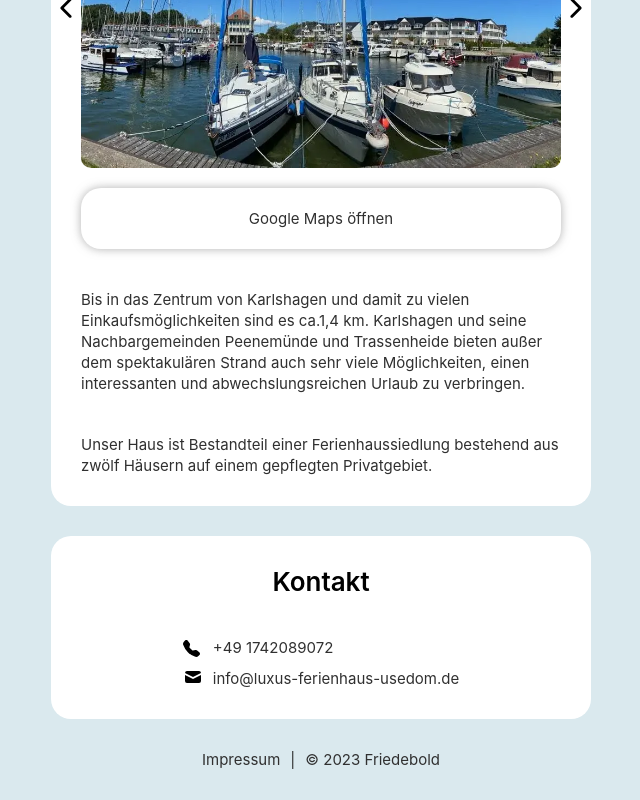
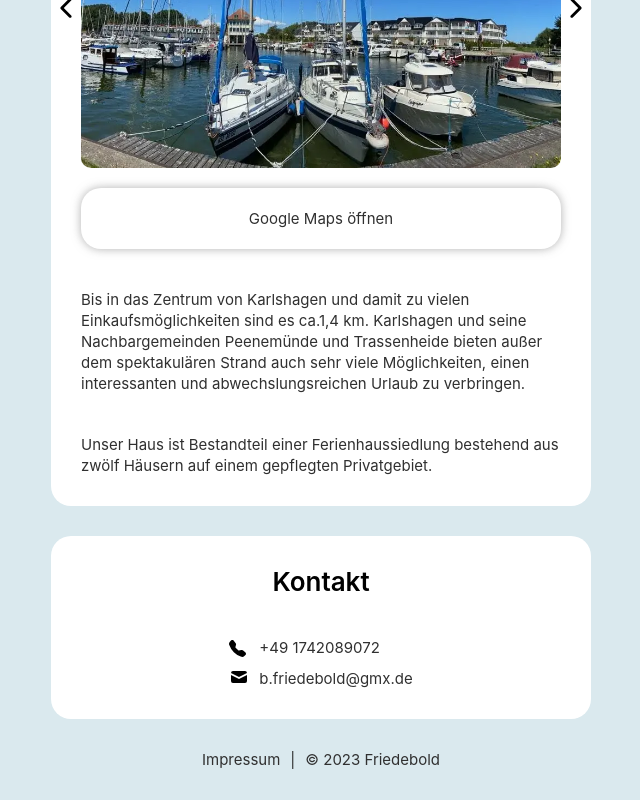
Before and after one commit to friedebold/holiday-rental, a React (Create React App) app: page / in a window 1280 px wide. Shown: the part 5026-5826 px from the top of the page, without its empty margins (319-959 px from the left). Built offline with nearby package versions, Linux system fonts and the light colour scheme.

Commit message:
updated contact email

```diff
--- a/src/Contact/index.tsx
+++ b/src/Contact/index.tsx
@@ -31,7 +31,7 @@ const Contact: React.FC<Props> = ({ divRef }) => {
         >
           <p>+49 1742089072</p>
           <Spacer height={MIN_MARGIN} />
-          <p>info@luxus-ferienhaus-usedom.de</p>
+          <p>b.friedebold@gmx.de</p>
         </div>
       </div>
     </Section>
```
